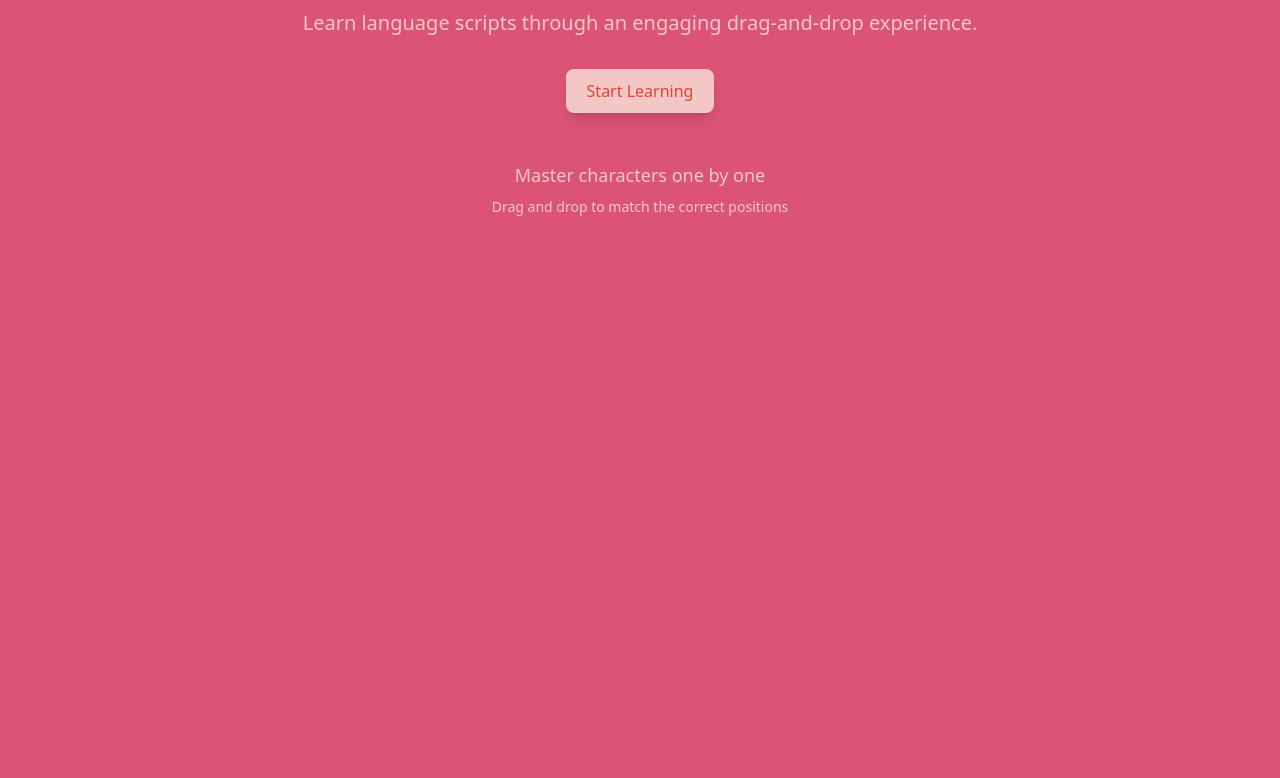
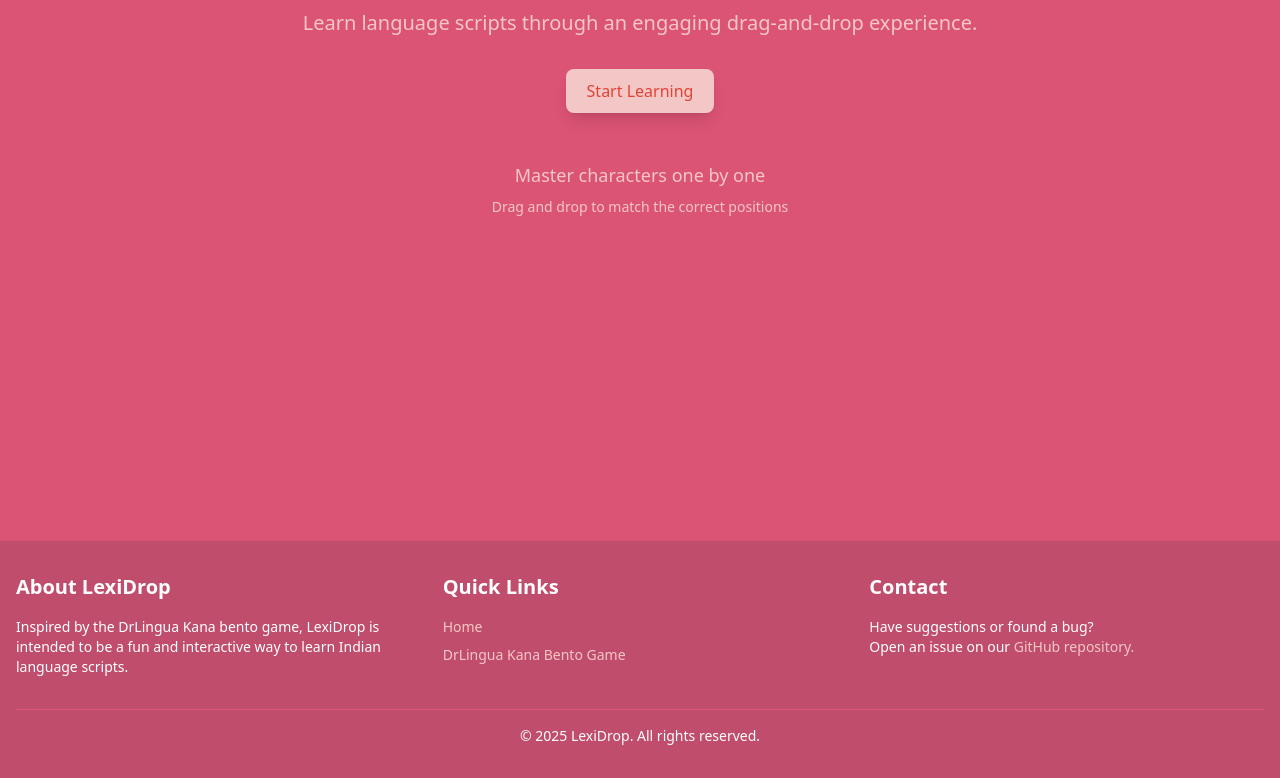
Before and after one commit to AndroAvi/lexidrop, a React (Vite) app: page / in a window 1280 px wide. Shown: the part 323-1101 px from the top of the page. Before the commit the page ends 800 px from the top, so only its background shows below. Built offline with nearby package versions, Linux system fonts and the light colour scheme.

Commit message:
feat: add footer

```diff
--- a/src/App.jsx
+++ b/src/App.jsx
@@ -1,20 +1,22 @@
 import React from "react";
 import { BrowserRouter, Routes, Route } from "react-router-dom";
 import NavHeader from "./components/NavHeader";
+import Footer from "./components/Footer";
 import Home from "./pages/Home";
 import GameBoard from "./pages/GameBoard";
 
 const App = () => {
   return (
     <BrowserRouter>
-        <div className="min-h-screen bg-[#DB5375]">
+        <div className="min-h-screen bg-[#DB5375] flex flex-col">
           <NavHeader />
-          <main className="pt-16">
+          <main className="pt-16 flex-grow">
             <Routes>
               <Route path="/" element={<Home />} />
               <Route path="/game_board" element={<GameBoard />} />
             </Routes>
           </main>
+          <Footer />
         </div>
     </BrowserRouter>
   );
--- /dev/null
+++ b/src/components/Footer.jsx
@@ -0,0 +1,37 @@
+import React from 'react';
+
+const Footer = () => {
+  return (
+    <footer className="bg-[#C04D6B] text-white py-8 mt-auto">
+      <div className="container mx-auto px-4">
+        <div className="grid grid-cols-1 md:grid-cols-3 gap-8">
+          <div>
+            <h3 className="text-xl font-semibold mb-4">About LexiDrop</h3>
+            <p className="text-sm">
+              Inspired by the DrLingua Kana bento game, LexiDrop is intended to be a fun and interactive way to learn Indian language scripts.
+            </p>
+          </div>
+          <div>
+            <h3 className="text-xl font-semibold mb-4">Quick Links</h3>
+            <ul className="text-sm space-y-2">
+              <li><a href="/" className="hover:text-[#FFD9E3]">Home</a></li>
+              <li><a href="https://drlingua.com/"  target="_blank" className="hover:text-[#FFD9E3]">DrLingua Kana Bento Game</a></li>
+            </ul>
+          </div>
+          <div>
+            <h3 className="text-xl font-semibold mb-4">Contact</h3>
+            <p className="text-sm">
+              Have suggestions or found a bug?<br />
+              Open an issue on our <a href="https://github.com/AndroAvi/lexidrop"  target="_blank" className="hover:text-[#FFD9E3]">GitHub repository.</a>
+            </p>
+          </div>
+        </div>
+        <div className="text-center mt-8 text-sm border-t border-[#DB5375] pt-4">
+          © {new Date().getFullYear()} LexiDrop. All rights reserved.
+        </div>
+      </div>
+    </footer>
+  );
+};
+
+export default Footer;
--- a/src/components/TitlePage.jsx
+++ b/src/components/TitlePage.jsx
@@ -2,7 +2,7 @@ import React from 'react';
 
 const TitlePage = ({ onStartGame }) => {
   return (
-    <div className="fixed inset-0 w-screen h-screen overflow-hidden bg-[#DB5375] text-[#F4C7C7]">
+    <div className="inset-0 w-screen h-screen overflow-hidden bg-[#DB5375] text-[#F4C7C7]">
       <div className="absolute inset-0 flex items-center justify-center">
         <div className="max-w-4xl w-full text-center space-y-8 px-4">
         <h1 className="text-6xl font-bold mb-4 animate-fade-in">
```
